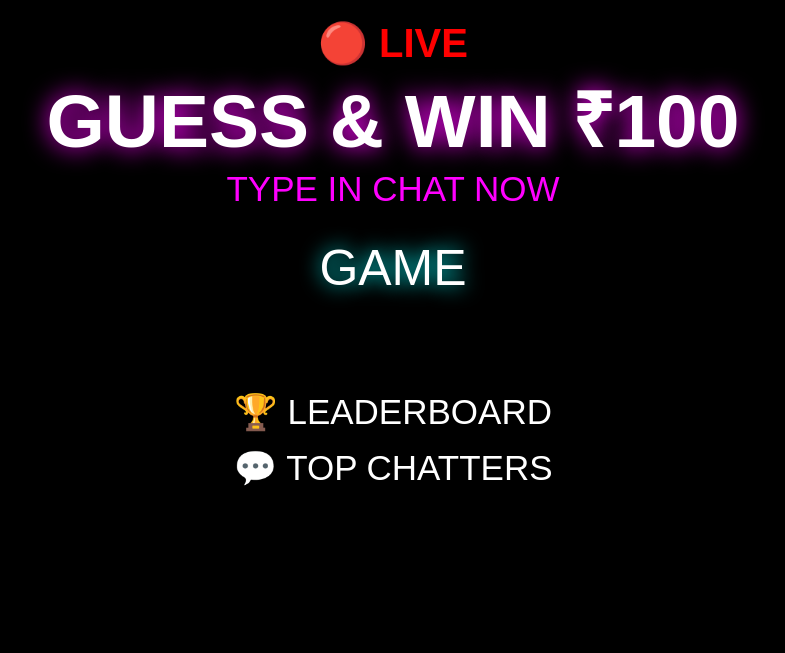
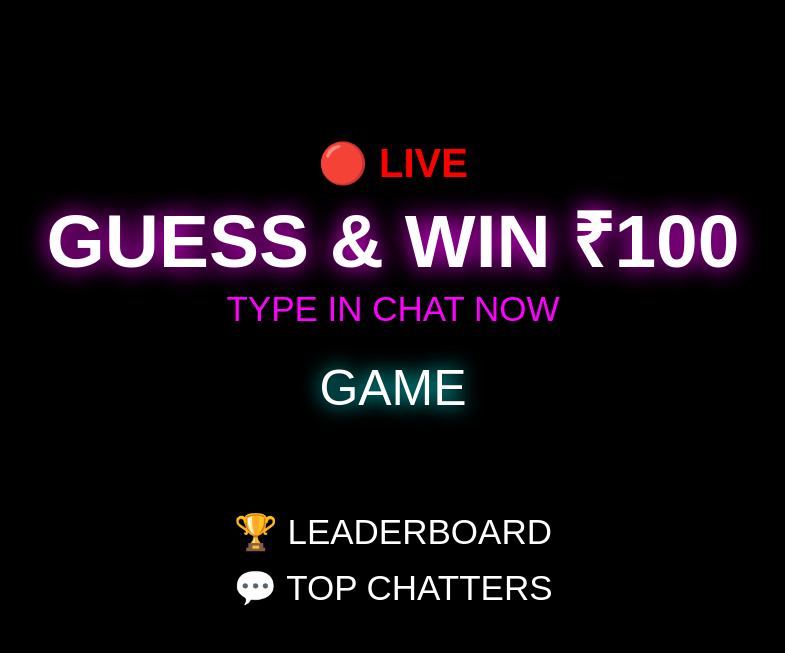
Before and after one commit to lifewithgagan/live-game-engine, a website: page overlay.html in a window 1280 px wide. Shown: the top 653 px of the page, without its empty margins (247-1032 px from the left). Drawn offline with nearby package versions, Linux system fonts and the light colour scheme; no server answers.

Commit message:
Added safe zone layout to overlay (top/bottom/side padding)

```diff
--- a/overlay.html
+++ b/overlay.html
@@ -13,10 +13,37 @@
             overflow: hidden;
         }
 
+        #frame {
+    width: 100vw;
+    height: 100vh;
+    display: flex;
+    justify-content: center;
+    align-items: center;
+}
+
+#safe-area {
+    width: 100%;
+    height: 100%;
+
+    /* 🔥 SAFE ZONES */
+    padding-top: 120px;    /* TOP SAFE */
+    padding-bottom: 150px; /* BOTTOM SAFE */
+    padding-left: 60px;    /* LEFT SAFE */
+    padding-right: 60px;   /* RIGHT SAFE */
+
+    box-sizing: border-box;
+
+    display: flex;
+    justify-content: center;
+}
+
+
+
+
+
         #container {
-            width: 1080px;
-            height: 1920px;
-            margin: auto;
+            width: 100%;
+            height: 100%;
             display: flex;
             flex-direction: column;
             align-items: center;
@@ -128,7 +155,10 @@
 
 <body>
 
-<div id="container">
+<div id="frame">
+    <div id="safe-area">
+
+        <div id="container">
 
     <!-- 🔴 TOP -->
     <div id="top">
@@ -311,5 +341,10 @@ socket.on("systemMessage", (msg) => {
 });
 </script>
 
+        </div>
+
+    </div>
+</div>
+
 </body>
 </html>
```
